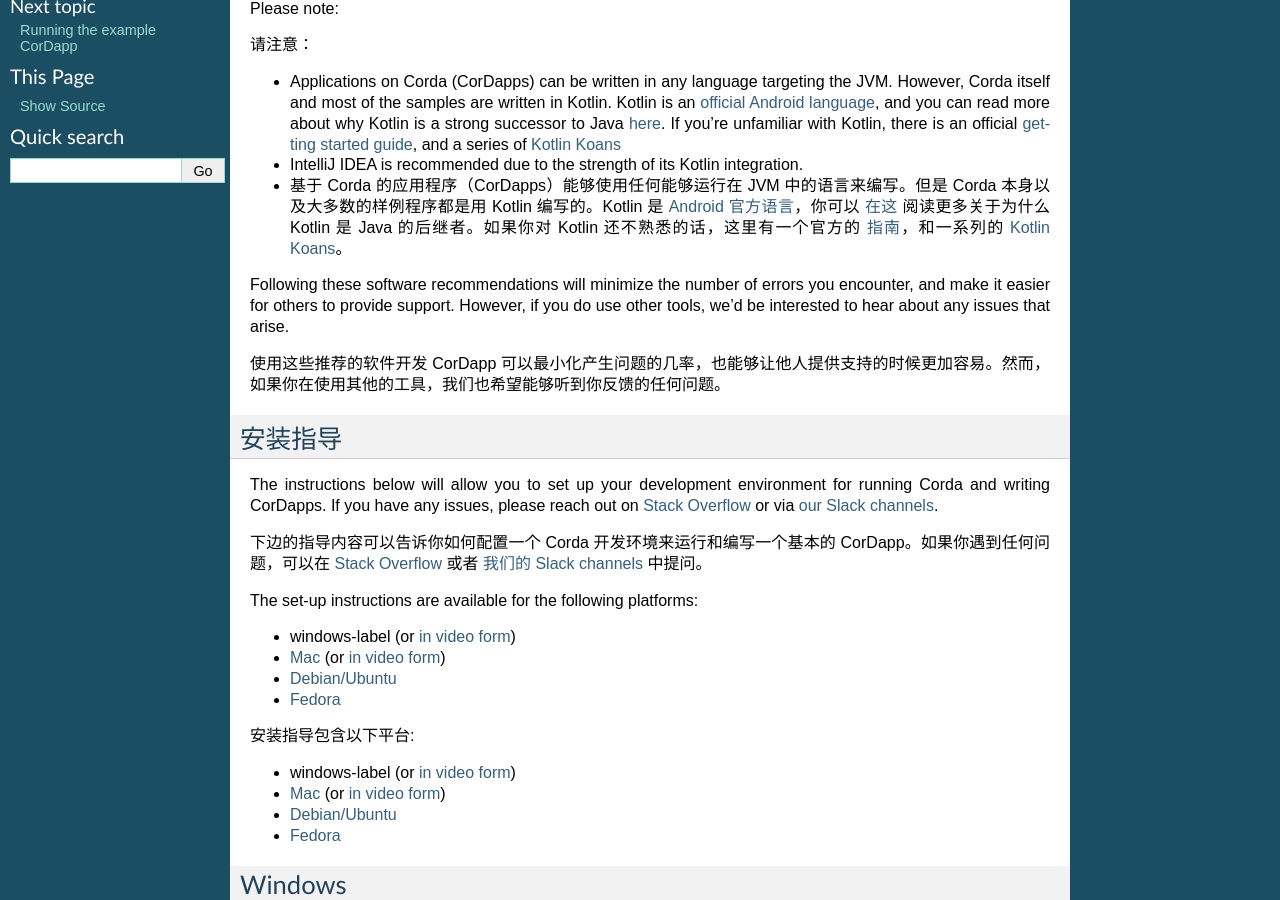
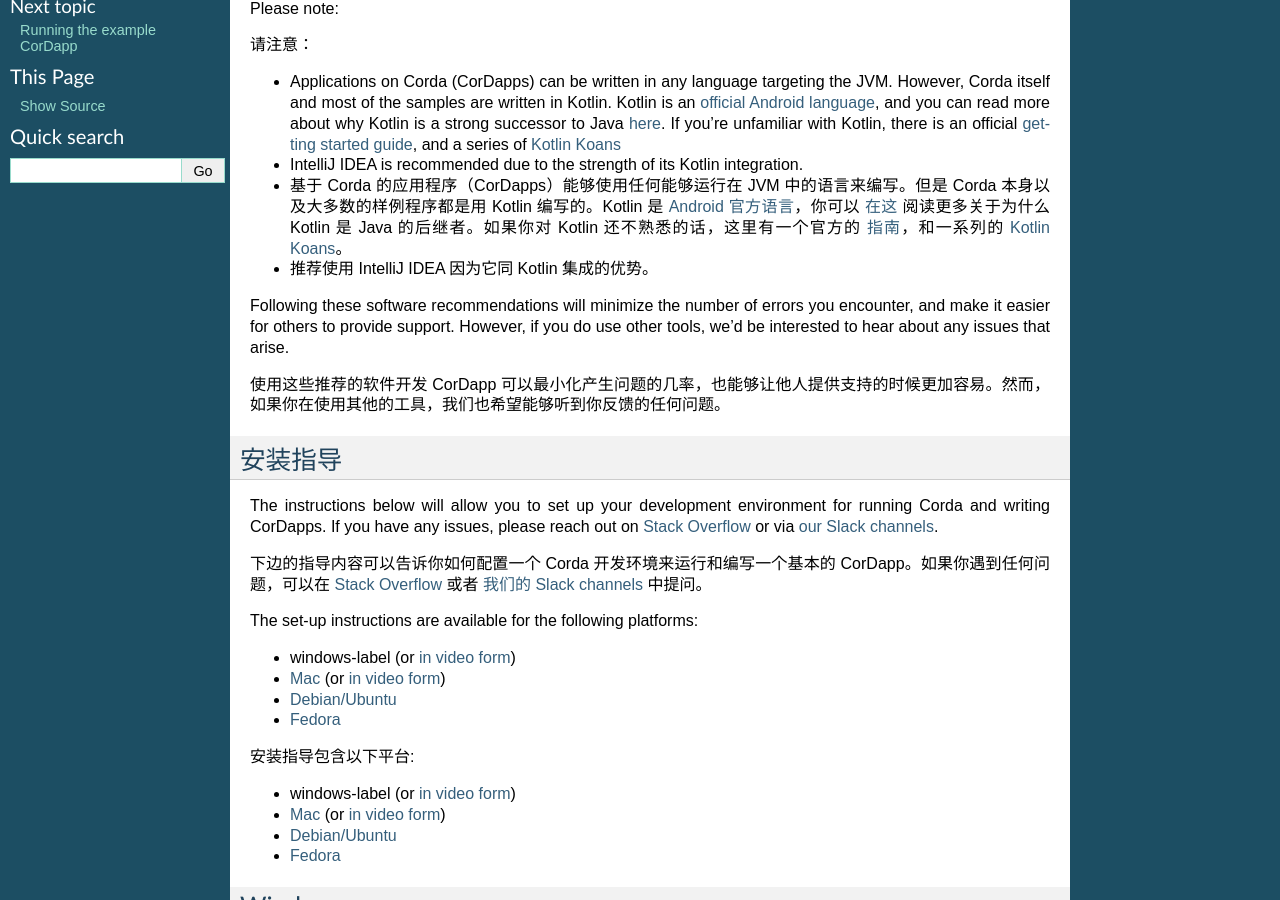
Before and after one commit to lijiachuan1982/cncorda, a Sphinx documentation site: the page built from docs/getting-set-up.rst, in a window 1280 px wide and 900 px high, scrolled down 466 px. Built offline with Sphinx 7.4.7, drawn with Linux system fonts in a browser that asks for light colours; pages that are not in the unit, such as notebooks, are missing from menus.

Commit message:
getting-set-up.rst

```diff
--- a/docs/getting-set-up.rst
+++ b/docs/getting-set-up.rst
@@ -34,6 +34,8 @@
 * IntelliJ IDEA is recommended due to the strength of its Kotlin integration.
 
 * 基于 Corda 的应用程序（CorDapps）能够使用任何能够运行在 JVM 中的语言来编写。但是 Corda 本身以及大多数的样例程序都是用 Kotlin 编写的。Kotlin 是 `Android 官方语言 <https://developer.android.com/kotlin/index.html>`_，你可以 `在这 <https://medium.com/@octskyward/why-kotlin-is-my-next-programming-language-c25c001e26e3>`_ 阅读更多关于为什么 Kotlin 是 Java 的后继者。如果你对 Kotlin 还不熟悉的话，这里有一个官方的 `指南 <https://kotlinlang.org/docs/tutorials/>`_，和一系列的 `Kotlin Koans <https://kotlinlang.org/docs/tutorials/koans.html>`_。
+
+* 推荐使用 IntelliJ IDEA 因为它同 Kotlin 集成的优势。
 
 Following these software recommendations will minimize the number of errors you encounter, and make it easier for
 others to provide support. However, if you do use other tools, we'd be interested to hear about any issues that arise.
```
